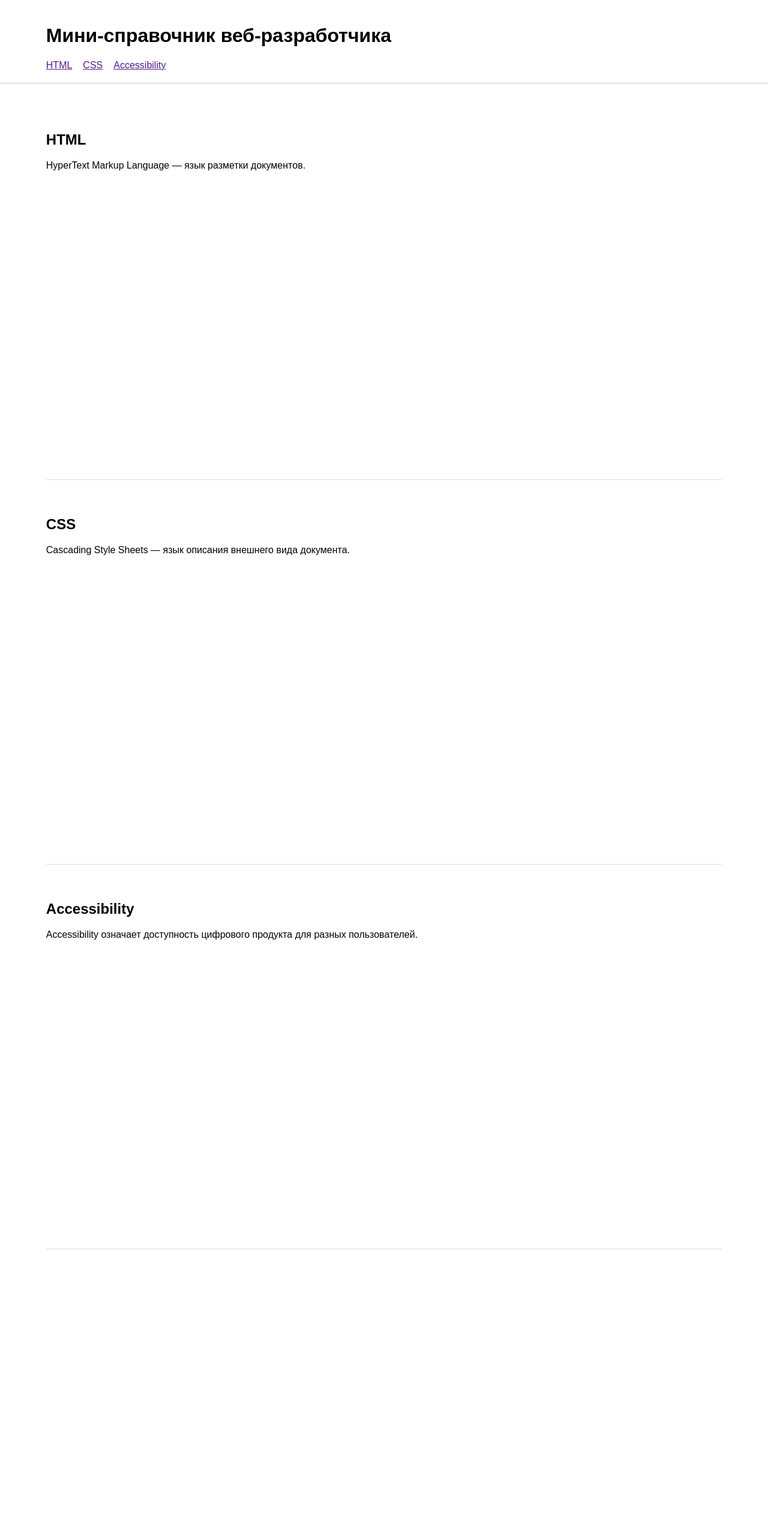
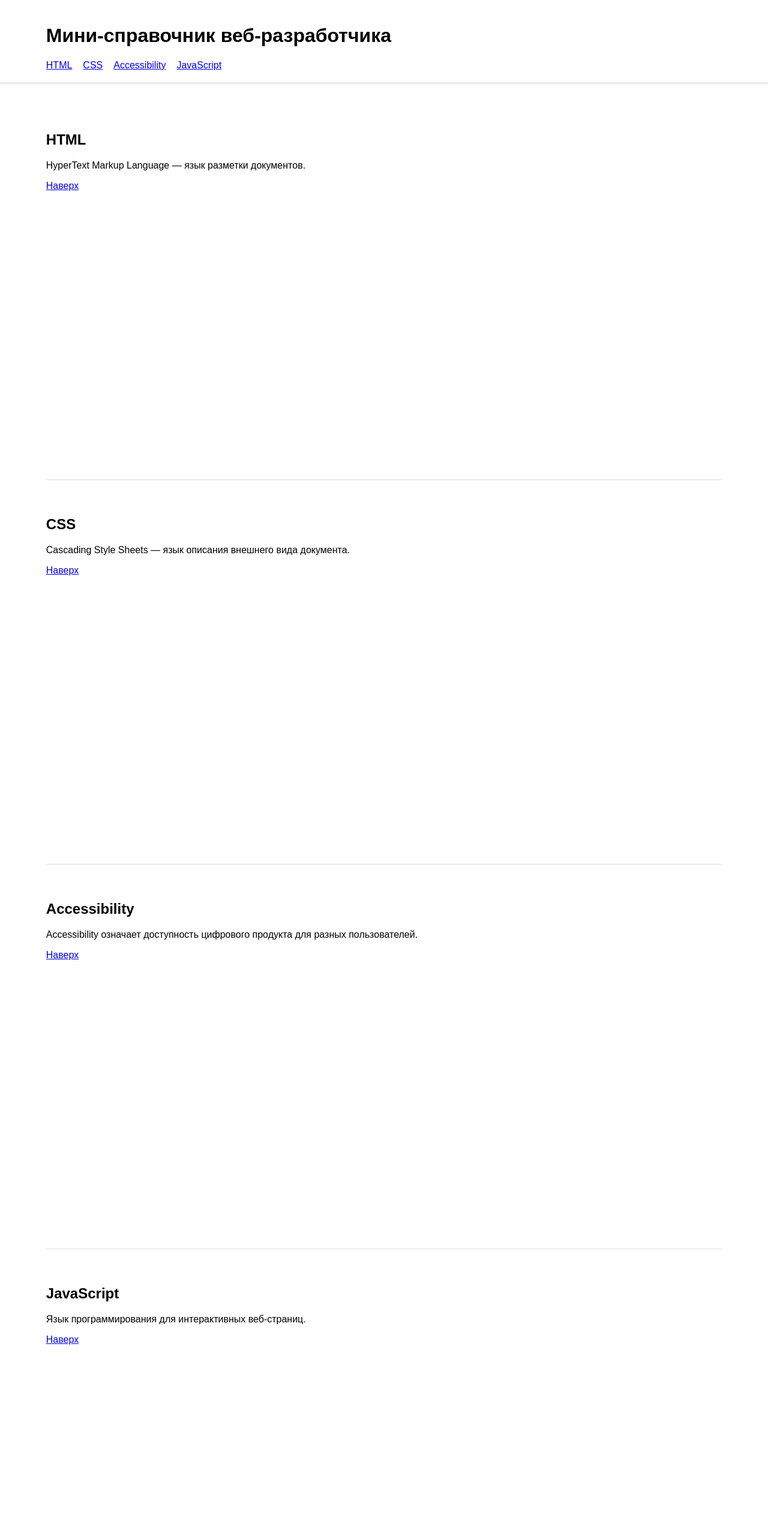
Before and after one commit to Laanesh/PZ_10_lang_id_anchors, a plain HTML site: page index.html in a window 1280 px wide. Shown: the top 2560 px of the page at 60% size. Before the commit the page ends 2162 px from the top, so only its background shows below. Drawn offline with Linux system fonts and the light colour scheme.

Commit message:
Язык документа и якорная навигация

```diff
--- a/index.html
+++ b/index.html
@@ -1,5 +1,5 @@
 <!DOCTYPE html>
-<html>
+<html lang="ru">
 <head>
   <meta charset="UTF-8">
   <meta name="viewport" content="width=device-width, initial-scale=1.0">
@@ -7,26 +7,35 @@
   <link rel="stylesheet" href="./styles/style.css">
 </head>
 <body>
-  <header class="header">
+  <header class="header" id="top">
     <h1>Мини-справочник веб-разработчика</h1>
     <nav>
-      <a href="">HTML</a>
-      <a href="">CSS</a>
-      <a href="">Accessibility</a>
+      <a href="#html">HTML</a>
+      <a href="#css">CSS</a>
+      <a href="#accessibility"><span lang="en">Accessibility</span></a>
+      <a href="#javascript">JavaScript</a>
     </nav>
   </header>
   <main>
-    <section class="term">
+    <section class="term" id="html">
       <h2>HTML</h2>
       <p>HyperText Markup Language — язык разметки документов.</p>
+      <a href="#top">Наверх</a>
     </section>
-    <section class="term">
+    <section class="term" id="css">
       <h2>CSS</h2>
       <p>Cascading Style Sheets — язык описания внешнего вида документа.</p>
+      <a href="#top">Наверх</a>
     </section>
-    <section class="term">
-      <h2>Accessibility</h2>
-      <p>Accessibility означает доступность цифрового продукта для разных пользователей.</p>
+    <section class="term" id="accessibility">
+      <h2><span lang="en">Accessibility</span></h2>
+      <p><span lang="en">Accessibility</span> означает доступность цифрового продукта для разных пользователей.</p>
+      <a href="#top">Наверх</a>
+    </section>
+    <section class="term" id="javascript">
+      <h2>JavaScript</h2>
+      <p>Язык программирования для интерактивных веб-страниц.</p>
+      <a href="#top">Наверх</a>
     </section>
   </main>
 </body>
--- a/styles/style.css
+++ b/styles/style.css
@@ -4,3 +4,11 @@ body { margin: 0; font-family: Arial, sans-serif; }
 nav { display: flex; gap: 18px; }
 main { padding: 20px 6vw 80px; }
 .term { min-height: 75vh; padding-top: 40px; border-bottom: 1px solid #ddd; }
+
+.term {
+  scroll-margin-top: 155px;
+}
+
+.header:target {
+  position: static;
+}
```
